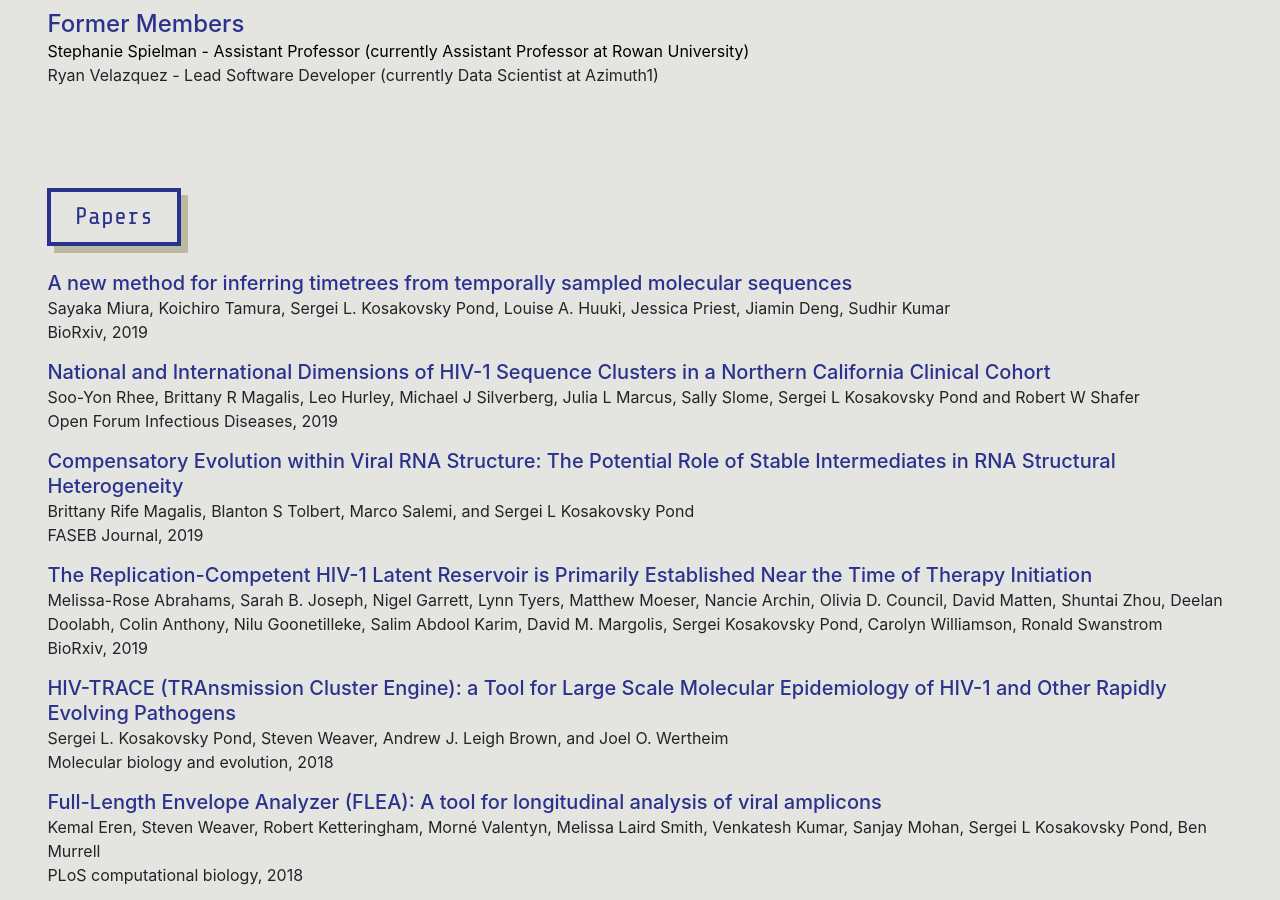
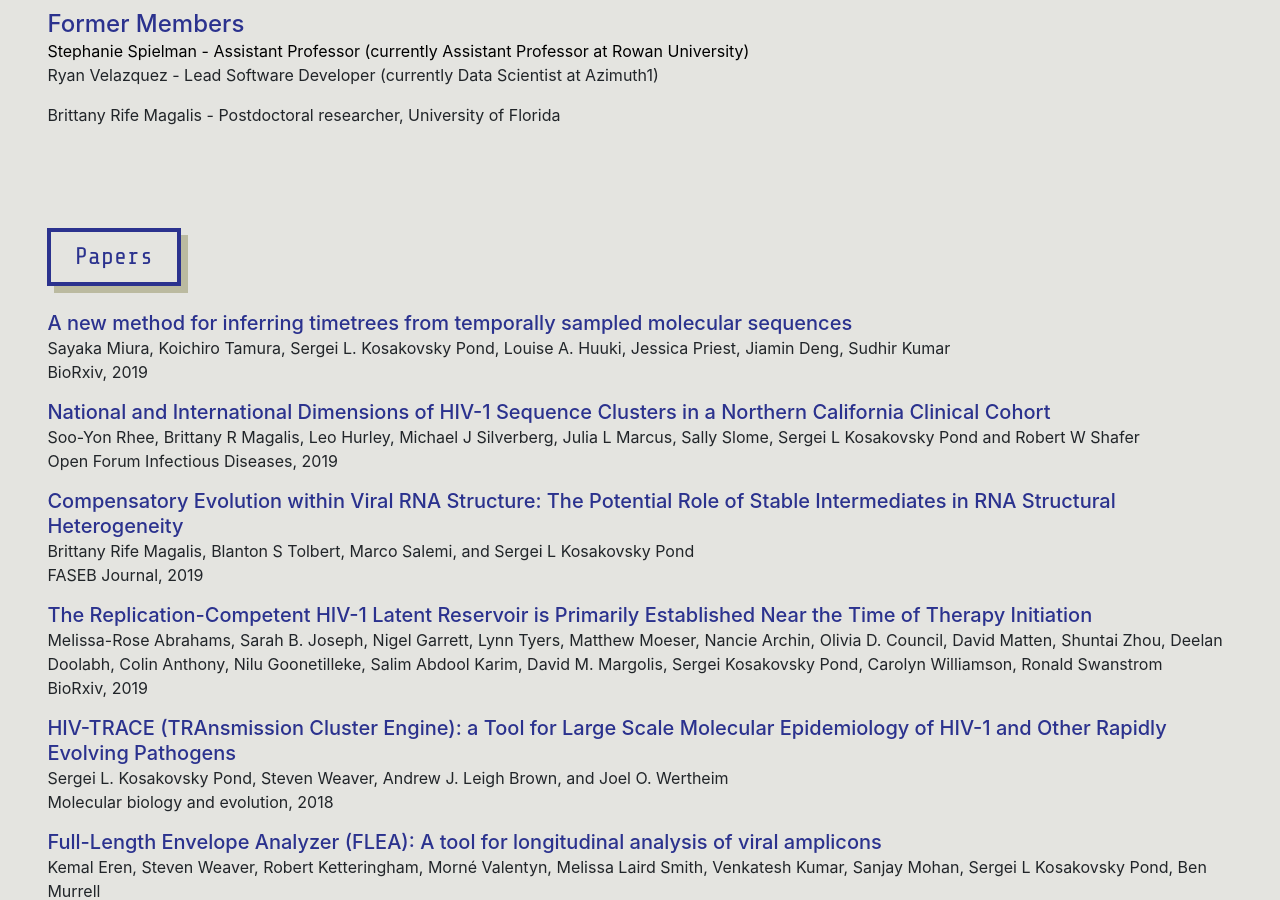
Before and after one commit to veg/LabSite, a React (Create React App) app: page / in a window 1280 px wide. Shown: the part 1762-2662 px from the top of the page. Built offline with nearby package versions, Linux system fonts and the light colour scheme.

Commit message:
Update members.jsx

```diff
--- a/src/members.jsx
+++ b/src/members.jsx
@@ -40,6 +40,7 @@ class Members extends Component {
             <p style={{marginBottom: "0"}}>Stephanie Spielman - Assistant Professor (currently Assistant Professor at Rowan University)</p>
           </a>
           <p>Ryan Velazquez - Lead Software Developer (currently Data Scientist at Azimuth1)</p>
+          <p>Brittany Rife Magalis - Postdoctoral researcher, University of Florida</p>
         </div>
 
       </div>
```
